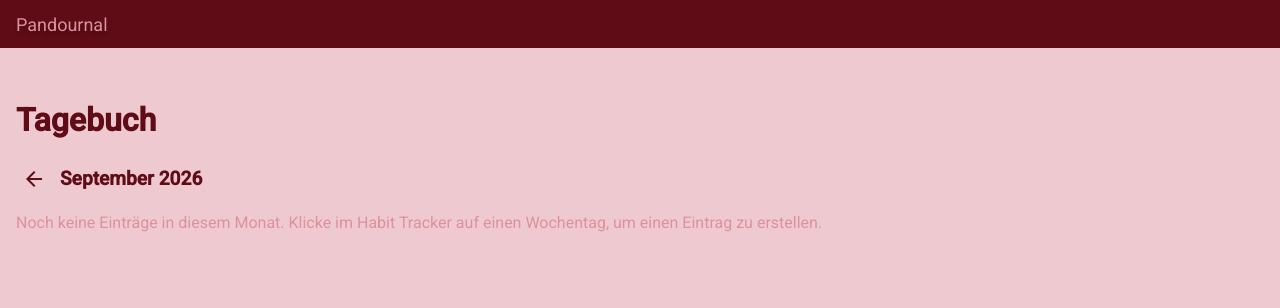
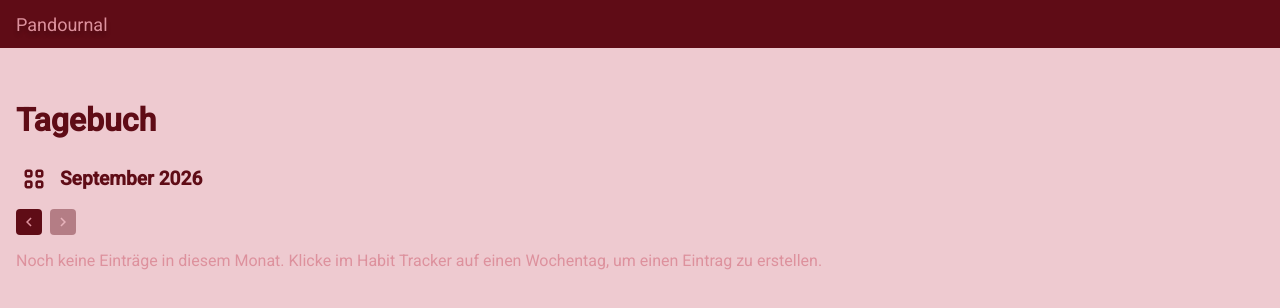
Before and after one commit to SeiPanda/mood_panda, an Angular app: page /diary in a window 1280 px wide. Shown: the top 308 px of the page. Built offline with nearby package versions, Linux system fonts and the light colour scheme.

Commit message:
buttons dairy

```diff
--- a/src/app/pages/diary/diary.component.html
+++ b/src/app/pages/diary/diary.component.html
@@ -2,9 +2,14 @@
   <h1>Tagebuch</h1>
 
   <div class="diary-header">
-    @if (view() !== 'years') {
-      <button type="button" class="icon-btn back-btn" (click)="goBack()" title="Zurück">
-        <mat-icon>arrow_back</mat-icon>
+    @if (view() === 'months') {
+      <button type="button" class="icon-btn back-btn" (click)="goBack()" title="Zur Jahresübersicht">
+        <mat-icon fontSet="material-symbols-outlined">view_cozy</mat-icon>
+      </button>
+    }
+    @if (view() === 'list') {
+      <button type="button" class="icon-btn back-btn" (click)="goBack()" title="Zur Monatsübersicht">
+        <mat-icon fontSet="material-symbols-outlined">view_cozy</mat-icon>
       </button>
     }
     <h2 class="diary-heading">{{ heading() }}</h2>
@@ -14,6 +19,52 @@
       </button>
     }
   </div>
+
+  @if (view() === 'months') {
+    <div class="month-nav">
+      <button type="button" class="month-nav-btn" (click)="prevYear()" aria-label="Vorheriges Jahr">
+        <mat-icon>chevron_left</mat-icon>
+      </button>
+      <button
+        type="button"
+        class="month-nav-btn"
+        (click)="nextYear()"
+        [disabled]="isCurrentYear()"
+        aria-label="Nächstes Jahr"
+      >
+        <mat-icon>chevron_right</mat-icon>
+      </button>
+      @if (!isCurrentYear()) {
+        <button type="button" class="today-btn" (click)="goToCurrentYear()">
+          <mat-icon>today</mat-icon>
+          Aktuelles Jahr
+        </button>
+      }
+    </div>
+  }
+
+  @if (view() === 'list') {
+    <div class="month-nav">
+      <button type="button" class="month-nav-btn" (click)="prevMonth()" aria-label="Vorheriger Monat">
+        <mat-icon>chevron_left</mat-icon>
+      </button>
+      <button
+        type="button"
+        class="month-nav-btn"
+        (click)="nextMonth()"
+        [disabled]="isCurrentMonth()"
+        aria-label="Nächster Monat"
+      >
+        <mat-icon>chevron_right</mat-icon>
+      </button>
+      @if (!isCurrentMonth()) {
+        <button type="button" class="today-btn" (click)="goToCurrentMonth()">
+          <mat-icon>today</mat-icon>
+          Aktueller Monat
+        </button>
+      }
+    </div>
+  }
 
   @if (showAddForm() && view() === 'years') {
     <div class="add-form">
--- a/src/app/pages/diary/diary.component.scss
+++ b/src/app/pages/diary/diary.component.scss
@@ -39,8 +39,59 @@
     color: var(--primary) !important;
   }
 
+  &.back-btn mat-icon {
+    font-variation-settings:
+      'FILL' 0,
+      'wght' 600,
+      'GRAD' 0,
+      'opsz' 24;
+  }
+
   &:hover {
     background: rgba(0, 0, 0, 0.06);
+  }
+}
+
+.month-nav {
+  display: flex;
+  align-items: center;
+  gap: 8px;
+  margin-top: 12px;
+}
+
+.month-nav-btn,
+.today-btn {
+  display: flex;
+  align-items: center;
+  justify-content: center;
+  gap: 6px;
+  background: var(--primary);
+  border: none;
+  border-radius: 4px;
+  cursor: pointer;
+  padding: 6px 12px;
+  font: inherit;
+  color: var(--heavy-text);
+
+  mat-icon {
+    font-size: 18px;
+    width: 18px;
+    height: 18px;
+    color: var(--heavy-text) !important;
+  }
+
+  @media (max-width: 600px) {
+    font-size: 0.85rem;
+    padding: 6px 10px;
+  }
+}
+
+.month-nav-btn {
+  padding: 4px;
+
+  &:disabled {
+    opacity: 0.4;
+    cursor: auto;
   }
 }
 
--- a/src/app/pages/diary/diary.component.ts
+++ b/src/app/pages/diary/diary.component.ts
@@ -32,9 +32,20 @@ export class DiaryComponent {
   private readonly diaryService = inject(DiaryService);
   private readonly overlayService = inject(DiaryOverlayService);
 
+  private readonly today = new Date();
+
   protected readonly view = signal<DiaryView>('list');
-  protected readonly selectedYear = signal(new Date().getFullYear());
-  protected readonly selectedMonth = signal(new Date().getMonth() + 1);
+  protected readonly selectedYear = signal(this.today.getFullYear());
+  protected readonly selectedMonth = signal(this.today.getMonth() + 1);
+
+  protected readonly isCurrentYear = computed(
+    () => this.selectedYear() === this.today.getFullYear(),
+  );
+  protected readonly isCurrentMonth = computed(
+    () =>
+      this.selectedYear() === this.today.getFullYear() &&
+      this.selectedMonth() === this.today.getMonth() + 1,
+  );
 
   protected readonly showAddForm = signal(false);
   protected newYearValue = '';
@@ -91,6 +102,53 @@ export class DiaryComponent {
     this.showAddForm.set(false);
   }
 
+  prevYear() {
+    this.selectedYear.update((y) => y - 1);
+    this.showAddForm.set(false);
+  }
+
+  nextYear() {
+    if (this.isCurrentYear()) {
+      return;
+    }
+    this.selectedYear.update((y) => y + 1);
+    this.showAddForm.set(false);
+  }
+
+  goToCurrentYear() {
+    this.selectedYear.set(this.today.getFullYear());
+    this.showAddForm.set(false);
+  }
+
+  prevMonth() {
+    if (this.selectedMonth() === 1) {
+      this.selectedMonth.set(12);
+      this.selectedYear.update((y) => y - 1);
+    } else {
+      this.selectedMonth.update((m) => m - 1);
+    }
+    this.showAddForm.set(false);
+  }
+
+  nextMonth() {
+    if (this.isCurrentMonth()) {
+      return;
+    }
+    if (this.selectedMonth() === 12) {
+      this.selectedMonth.set(1);
+      this.selectedYear.update((y) => y + 1);
+    } else {
+      this.selectedMonth.update((m) => m + 1);
+    }
+    this.showAddForm.set(false);
+  }
+
+  goToCurrentMonth() {
+    this.selectedYear.set(this.today.getFullYear());
+    this.selectedMonth.set(this.today.getMonth() + 1);
+    this.showAddForm.set(false);
+  }
+
   toggleAddForm() {
     this.showAddForm.update((v) => !v);
   }
--- a/src/app/pages/habit-tracker/habit-tracker.component.scss
+++ b/src/app/pages/habit-tracker/habit-tracker.component.scss
@@ -24,7 +24,7 @@ h1 {
   min-width: 140px;
   text-align: center;
   text-transform: capitalize;
-  color: var(--light-text);
+  color: var(--primary);
   font-size: 1.5rem;
   font-weight: 700;
 }
--- a/src/index.html
+++ b/src/index.html
@@ -14,7 +14,7 @@
     />
     <link href="https://fonts.googleapis.com/icon?family=Material+Icons" rel="stylesheet" />
     <link
-      href="https://fonts.googleapis.com/css2?family=Material+Symbols+Outlined"
+      href="https://fonts.googleapis.com/css2?family=Material+Symbols+Outlined:opsz,wght,FILL,GRAD@20..48,100..700,0..1,-50..200"
       rel="stylesheet"
     />
   </head>
```
